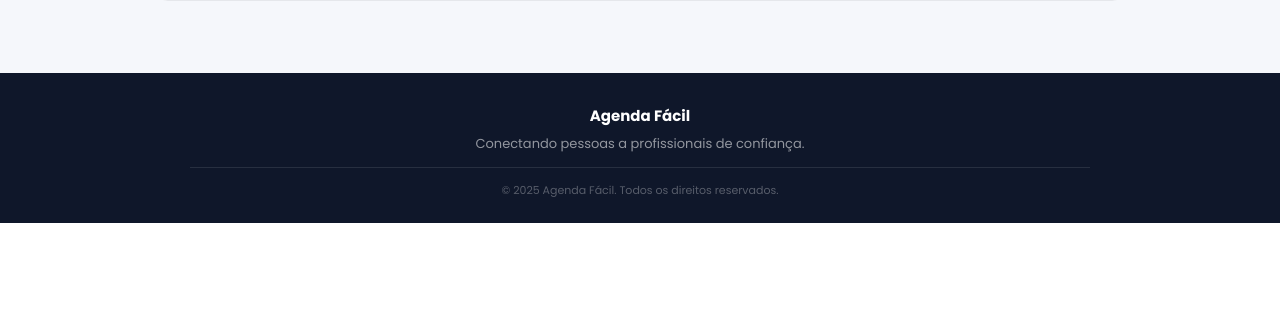
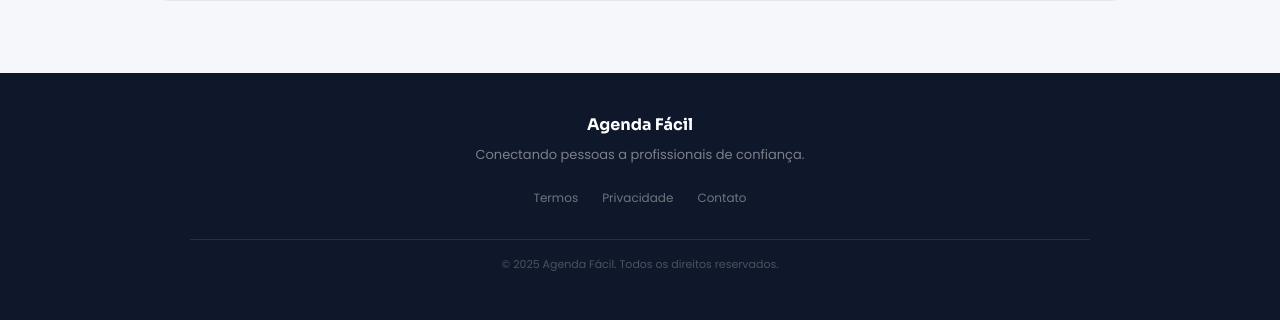
Before and after one commit to dev-pereiraxs/projeto_integrador, a Flask app: template templates/formulario.html in a window 1280 px wide. Shown: the part 701-1021 px from the top of the page. Before the commit the page ends 924 px from the top, so only its background shows below. Run offline with Flask 3, Linux system fonts and the light colour scheme; the template is opened without the code that fills it, so the values that code supplies are empty; some libraries are stand-ins or nearby versions.

Commit message:
arrumando footers e limitando escolha de profissão no cadastro

```diff
--- a/templates/formulario.html
+++ b/templates/formulario.html
@@ -65,18 +65,32 @@
 
   <script src="../static/js/forms.js"></script>
 
-  <footer
-    style="background:#0f172a;color:rgba(255,255,255,.55);text-align:center;padding:32px 20px 24px;font-size:13px;margin-top:48px;">
-    <div style="max-width:900px;margin:0 auto;">
-      <strong style="color:#fff;font-size:15px;">Agenda Fácil</strong>
-      <p style="margin:6px 0 14px;">Conectando pessoas a profissionais de confiança.</p>
+<!-- FOOTER -->
+    <footer class="footer">
+      <div class="footer__inner">
+        <strong class="footer__brand">
+          Agenda Fácil
+        </strong>
 
-      <div
-        style="border-top:1px solid rgba(255,255,255,.1);padding-top:14px;font-size:11px;color:rgba(255,255,255,.3);">
-        © 2025 Agenda Fácil. Todos os direitos reservados.
-      </div>
-    </div>
-  </footer>
+        <p class="footer__tagline">
+          Conectando pessoas a profissionais de confiança.
+        </p>
+
+        <div class="footer__links">
+          <a href="#">Termos</a>
+          <a href="#">Privacidade</a>
+          <a href="#">Contato</a>
+        </div>
+
+        <p class="footer__copy">
+          © 2025 Agenda Fácil. Todos os direitos reservados.
+        </p>
+
+          <style>
+      .footer__inner {
+        margin-bottom: 20px;
+      }
+    </style>
 </body>
 
 </html>
--- a/templates/painel.html
+++ b/templates/painel.html
@@ -252,5 +252,11 @@
         </p>
       </div>
     </footer>
+
+    <style>
+      .footer__inner {
+        margin-bottom: 20px;
+      }
+    </style>
   </body>
 </html>
```
Also changed, not shown: templates/prestador.html (+17 -10 lines).
